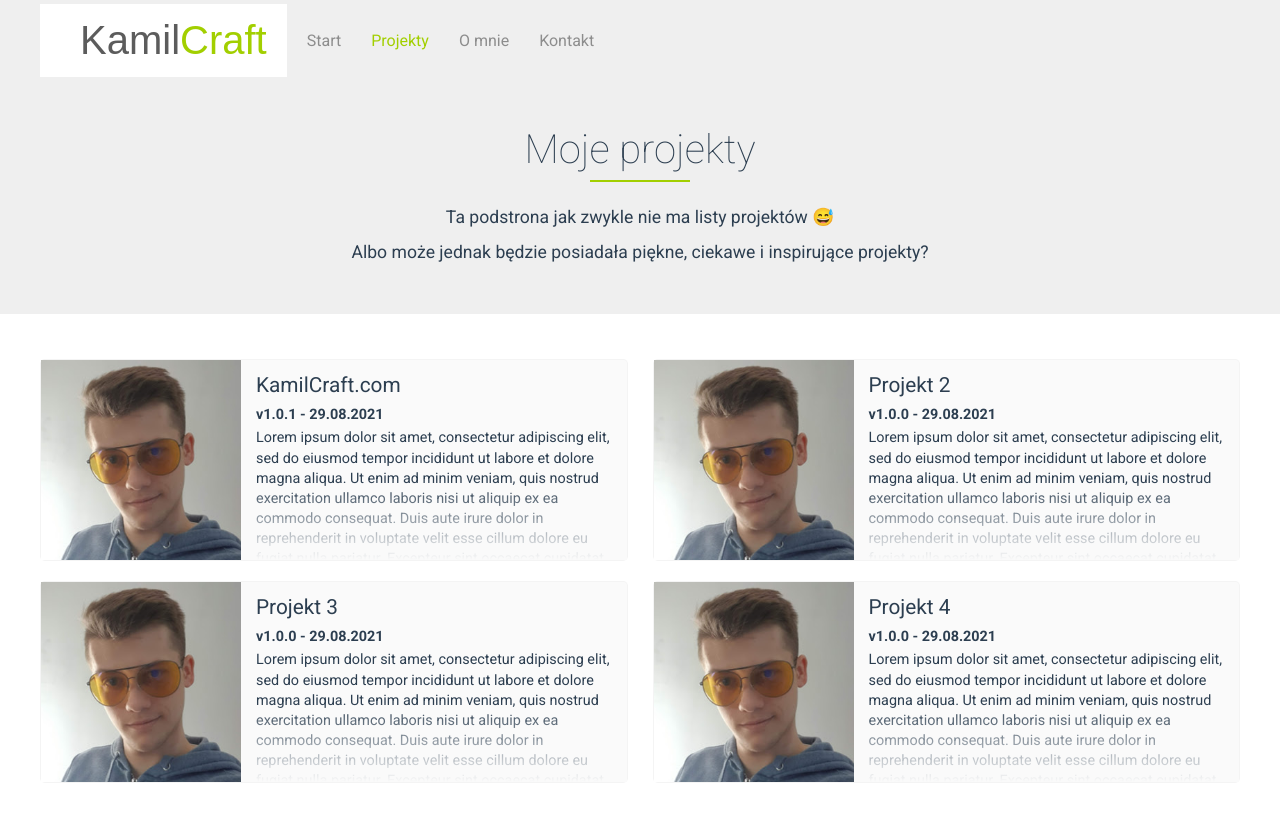
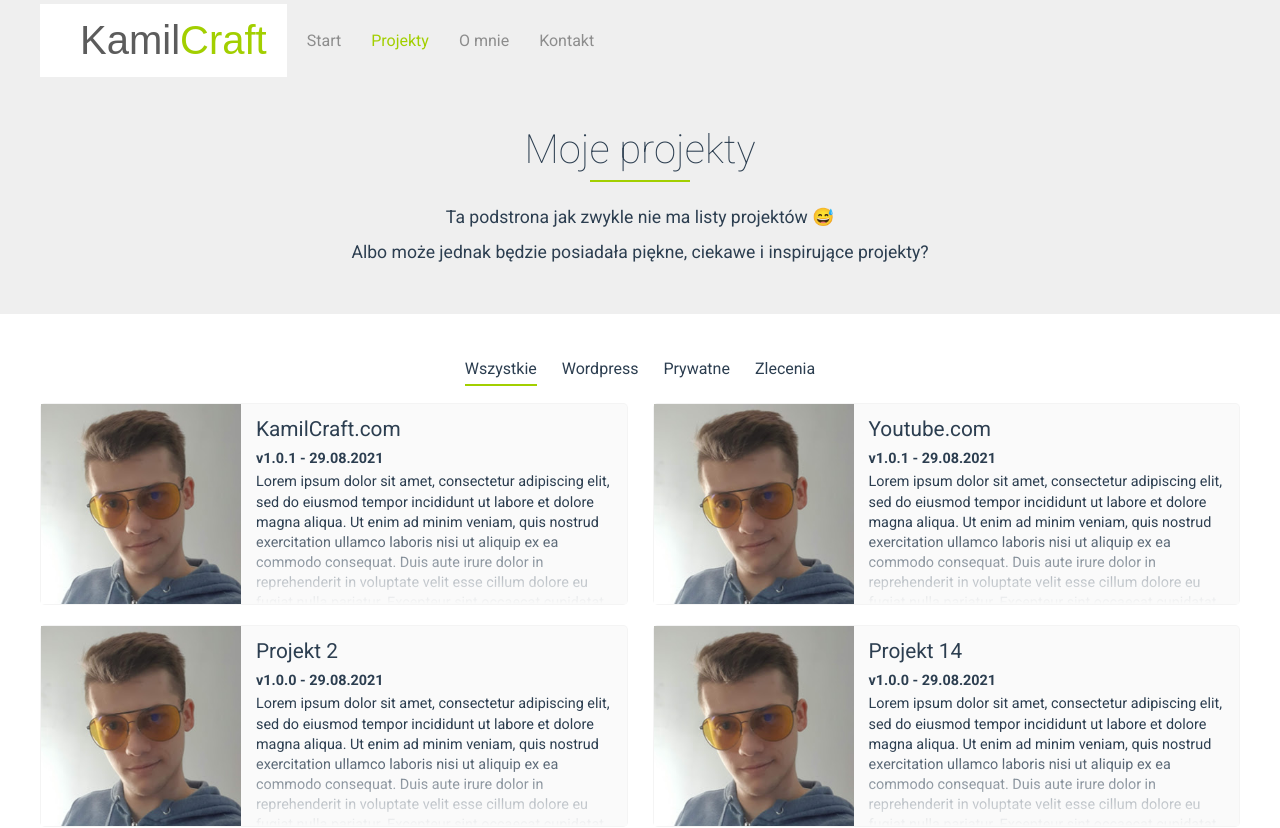
Before and after one commit to kamilniemczycki/kamilcraft.com, a Vue app: page /projects in a window 1280 px wide. Shown: the top 828 px of the page. Built offline with nearby package versions, Linux system fonts and the light colour scheme; a web font is replaced by a local one.

Commit message:
Updated data

```diff
--- a/src/components/sections/FavoriteProjects.vue
+++ b/src/components/sections/FavoriteProjects.vue
@@ -45,6 +45,30 @@ export default {
         Ut enim ad minim veniam, quis nostrud exercitation ullamco laboris nisi ut aliquip ex ea commodo consequat.
         Duis aute irure dolor in reprehenderit in voluptate velit esse cillum dolore eu fugiat nulla pariatur.
         Excepteur sint occaecat cupidatat non proident, sunt in culpa qui officia deserunt mollit anim id est laborum.`
+      },
+      {
+        title: 'Projekt 3',
+        category: '',
+        image: `${this.publicPath}assets/me.jpg`,
+        release_data: '29.08.2021',
+        version: 'v1.0.0',
+        short_description: `Lorem ipsum dolor sit amet, consectetur adipiscing elit,
+        sed do eiusmod tempor incididunt ut labore et dolore magna aliqua.
+        Ut enim ad minim veniam, quis nostrud exercitation ullamco laboris nisi ut aliquip ex ea commodo consequat.
+        Duis aute irure dolor in reprehenderit in voluptate velit esse cillum dolore eu fugiat nulla pariatur.
+        Excepteur sint occaecat cupidatat non proident, sunt in culpa qui officia deserunt mollit anim id est laborum.`
+      },
+      {
+        title: 'Projekt 1',
+        category: '',
+        image: `${this.publicPath}assets/me.jpg`,
+        release_data: '29.08.2021',
+        version: 'v1.0.0',
+        short_description: `Lorem ipsum dolor sit amet, consectetur adipiscing elit,
+        sed do eiusmod tempor incididunt ut labore et dolore magna aliqua.
+        Ut enim ad minim veniam, quis nostrud exercitation ullamco laboris nisi ut aliquip ex ea commodo consequat.
+        Duis aute irure dolor in reprehenderit in voluptate velit esse cillum dolore eu fugiat nulla pariatur.
+        Excepteur sint occaecat cupidatat non proident, sunt in culpa qui officia deserunt mollit anim id est laborum.`
       }
     ]
   },
--- a/src/views/Projects.vue
+++ b/src/views/Projects.vue
@@ -1,9 +1,60 @@
 <template>
-  <projects :projects="projects" />
+  <div>
+    <div class="category-menu">
+      <ul class="categories">
+        <li class="category"
+            v-for="category in categories.list"
+            :key="category.slug"
+            :class="{ 'category-active': categories.active === category.slug }"
+            @click="changeCategory(category.slug)">
+          <a :title="`Kategoria ${category.name}`">{{ category.name }}</a>
+        </li>
+      </ul>
+    </div>
+    <projects :projects="projects" />
+  </div>
 </template>
 
 <style lang="scss">
-
+.category-menu {
+  padding-top: 45px;
+  .categories {
+    display: flex;
+    justify-content: center;
+    list-style: none;
+    .category {
+      position: relative;
+      cursor: pointer;
+      margin-right: 25px;
+      a {
+        color: var(--text-color);
+        &:hover {
+          color: black;
+        }
+      }
+      &:last-child {
+        margin-right: 0;
+      }
+      &-active {
+        &::after {
+          content: '';
+          position: absolute;
+          margin: 0 auto;
+          left: 0;
+          right: 0;
+          bottom: 0;
+          width: 100%;
+          height: 2px;
+          background-color: #A2CF00;
+          transform: translateY(8px);
+        }
+      }
+    }
+  }
+}
+.projects {
+  padding-top: 25px;
+}
 </style>
 
 <script>
@@ -13,11 +64,21 @@ export default {
   name: 'Projects',
   data () {
     return {
+      categories: {
+        list: [],
+        active: 'wszystkie'
+      },
       publicPath: process.env.BASE_URL,
       projects: []
     }
   },
   mounted () {
+    this.categories.list = [
+      { name: 'Wszystkie', slug: 'wszystkie' },
+      { name: 'Wordpress', slug: 'wordpress' },
+      { name: 'Prywatne', slug: 'prywatne' },
+      { name: 'Zlecenia', slug: 'zlecenia' }
+    ]
     this.projects = [
       {
         title: 'KamilCraft.com',
@@ -32,7 +93,31 @@ export default {
         Excepteur sint occaecat cupidatat non proident, sunt in culpa qui officia deserunt mollit anim id est laborum.`
       },
       {
+        title: 'Youtube.com',
+        category: 'private',
+        image: `${this.publicPath}assets/me.jpg`,
+        release_data: '29.08.2021',
+        version: 'v1.0.1',
+        short_description: `Lorem ipsum dolor sit amet, consectetur adipiscing elit,
+        sed do eiusmod tempor incididunt ut labore et dolore magna aliqua.
+        Ut enim ad minim veniam, quis nostrud exercitation ullamco laboris nisi ut aliquip ex ea commodo consequat.
+        Duis aute irure dolor in reprehenderit in voluptate velit esse cillum dolore eu fugiat nulla pariatur.
+        Excepteur sint occaecat cupidatat non proident, sunt in culpa qui officia deserunt mollit anim id est laborum.`
+      },
+      {
         title: 'Projekt 2',
+        category: 'wordpress',
+        image: `${this.publicPath}assets/me.jpg`,
+        release_data: '29.08.2021',
+        version: 'v1.0.0',
+        short_description: `Lorem ipsum dolor sit amet, consectetur adipiscing elit,
+        sed do eiusmod tempor incididunt ut labore et dolore magna aliqua.
+        Ut enim ad minim veniam, quis nostrud exercitation ullamco laboris nisi ut aliquip ex ea commodo consequat.
+        Duis aute irure dolor in reprehenderit in voluptate velit esse cillum dolore eu fugiat nulla pariatur.
+        Excepteur sint occaecat cupidatat non proident, sunt in culpa qui officia deserunt mollit anim id est laborum.`
+      },
+      {
+        title: 'Projekt 14',
         category: 'wordpress',
         image: `${this.publicPath}assets/me.jpg`,
         release_data: '29.08.2021',
@@ -66,8 +151,25 @@ export default {
         Ut enim ad minim veniam, quis nostrud exercitation ullamco laboris nisi ut aliquip ex ea commodo consequat.
         Duis aute irure dolor in reprehenderit in voluptate velit esse cillum dolore eu fugiat nulla pariatur.
         Excepteur sint occaecat cupidatat non proident, sunt in culpa qui officia deserunt mollit anim id est laborum.`
+      },
+      {
+        title: 'Projekt 20',
+        category: '',
+        image: `${this.publicPath}assets/me.jpg`,
+        release_data: '29.08.2021',
+        version: 'v1.0.0',
+        short_description: `Lorem ipsum dolor sit amet, consectetur adipiscing elit,
+        sed do eiusmod tempor incididunt ut labore et dolore magna aliqua.
+        Ut enim ad minim veniam, quis nostrud exercitation ullamco laboris nisi ut aliquip ex ea commodo consequat.
+        Duis aute irure dolor in reprehenderit in voluptate velit esse cillum dolore eu fugiat nulla pariatur.
+        Excepteur sint occaecat cupidatat non proident, sunt in culpa qui officia deserunt mollit anim id est laborum.`
       }
     ]
+  },
+  methods: {
+    changeCategory (category) {
+      this.categories.active = category
+    }
   },
   components: {
     projects: SelectedProjects
```
